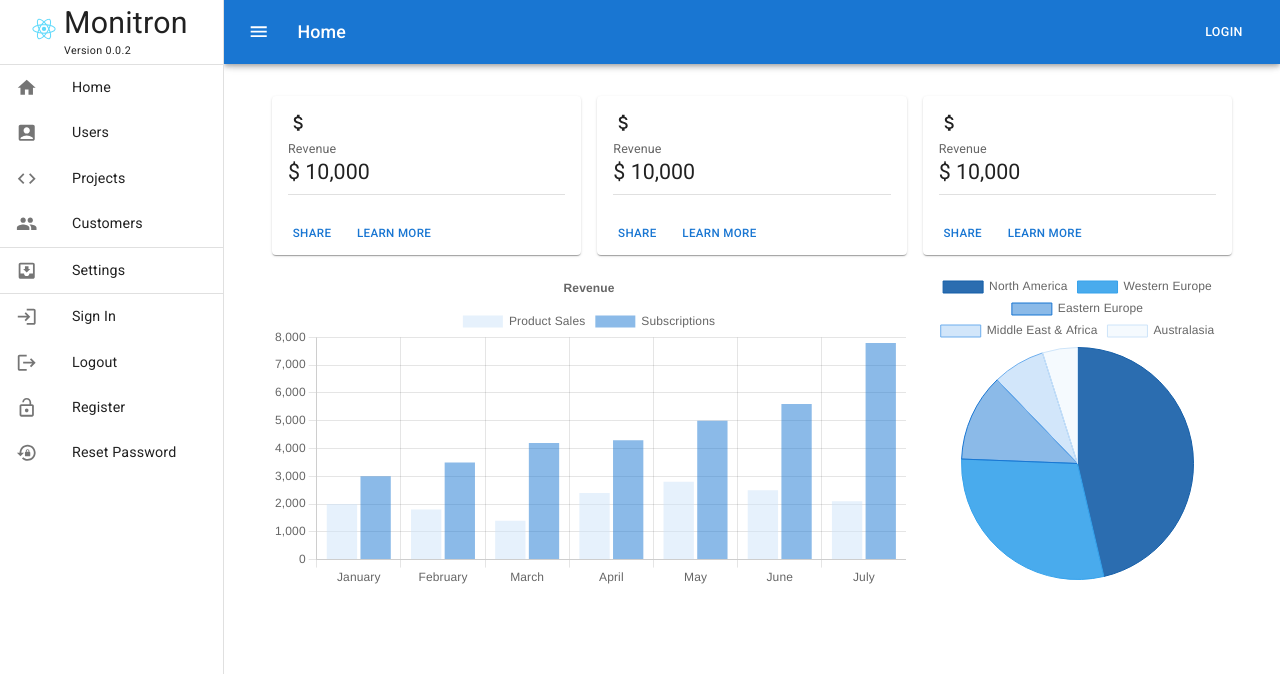
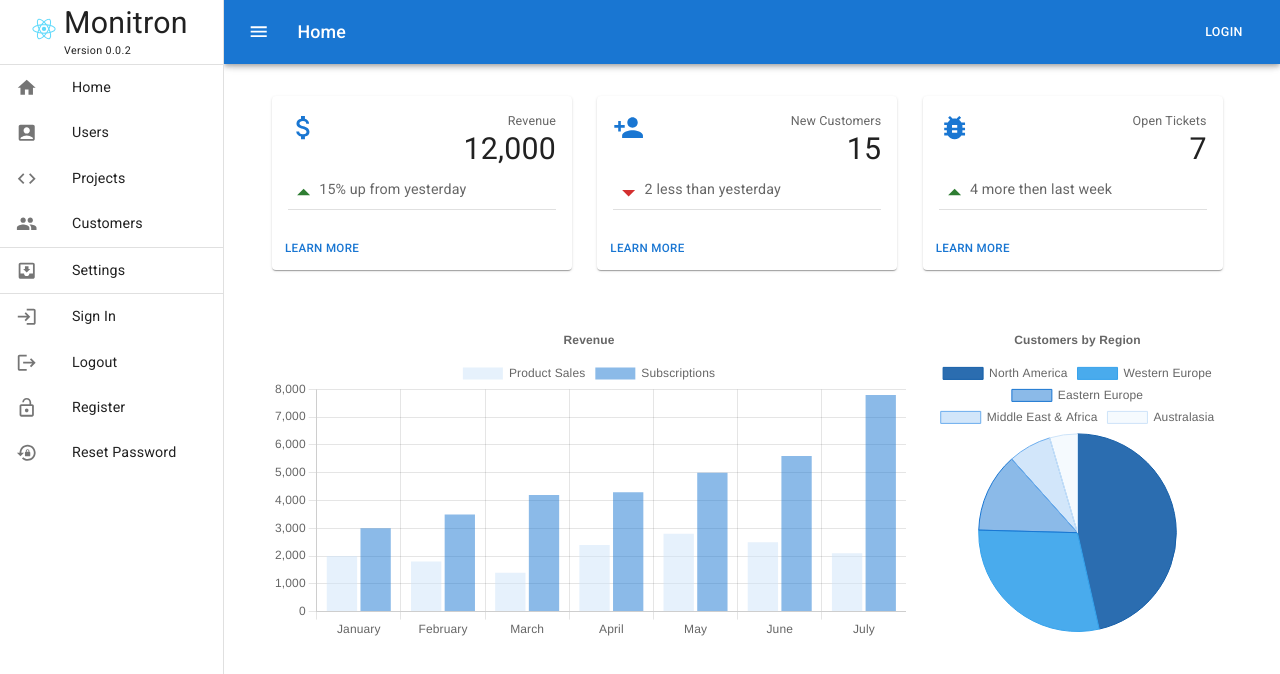
Before and after one commit to liam-grossmann/react-material-admin, a React (Vite) app: page / in a window 1280 px wide. Shown: the top 674 px of the page. Built offline with nearby package versions, Linux system fonts and the light colour scheme.

Commit message:
Indicator card

```diff
--- a/src/data/users.json
+++ b/src/data/users.json
@@ -29,7 +29,7 @@
         "lastName": "Dufort",
         "emailAddress": "elizabeth.duffort@monitron.com",
         "department": "Management",
-        "jobTitle": "Human Resources Director",
+        "jobTitle": "Marketing",
         "hiredDate": "2021-04-01",
         "status": false,
         "gender": "F",
--- /dev/null
+++ b/src/features/dashboard/components/indicator.css
@@ -0,0 +1,19 @@
+.header-container {
+  display: grid;
+  grid-template-columns: auto auto;
+}
+
+.header-icon {
+}
+
+.header-title-value {
+  display: grid;
+  grid-template-columns: auto;
+  text-align: right;
+}
+
+.xx {
+  padding-top: 10px;
+  display: flex;
+  flex-direction: row;
+}
--- a/src/features/dashboard/components/indicator.tsx
+++ b/src/features/dashboard/components/indicator.tsx
@@ -1,31 +1,73 @@
-import { Button, Card, CardActions, CardContent, CardMedia, Divider, Icon, Typography } from "@mui/material"
-import AttachMoneyIcon from '@mui/icons-material/AttachMoney';
+import { Avatar, Button, Card, CardActions, CardContent, CardHeader, CardMedia, Divider, Icon, IconButton, SvgIcon, SvgIconTypeMap, Typography } from "@mui/material"
+import { OverridableComponent } from "@mui/material/OverridableComponent";
+import { useState } from "react";
+import ArrowDropUpIcon from '@mui/icons-material/ArrowDropUp';
+import ArrowDropDownIcon from '@mui/icons-material/ArrowDropDown';
 
-export const Indicator = () => {
+
+import { red } from '@mui/material/colors';
+import FavoriteIcon from '@mui/icons-material/Favorite';
+import ShareIcon from '@mui/icons-material/Share';
+import ExpandMoreIcon from '@mui/icons-material/ExpandMore';
+import MoreVertIcon from '@mui/icons-material/MoreVert';
+import  './indicator.css';
+import { CenterFocusStrong } from "@mui/icons-material";
+
+export interface IndicatorProps {
+  icon: JSX.Element;
+  title: string;
+  valueText: string;
+  isUp: boolean;
+  changeText: string;
+}
+
+
+
+export const Indicator = (props: IndicatorProps) => {
+
+  //console.debug(props);
+  const [icon, setIcon] = useState(() => props.icon);
+  const [title, setTitle] = useState(props.title);
+  const [valueText, setValueText] = useState(props.valueText);
+  const [isUp, setIsUp] = useState(props.isUp);
+  const [changeText, setChangeText] = useState(props.changeText);
+
+
+
   return (
-    <Card sx={{ maxWidth: 345 }}>
-    {/*}
-      <CardMedia
-        component="img"
-        height="140"
-        image="/static/images/cards/contemplative-reptile.jpg"
-        alt="green iguana"
-      />
-      */}
+    <Card sx={{ maxWidth: 300 }}>
       <CardContent>
-        <CardMedia >
-        <AttachMoneyIcon></AttachMoneyIcon>
+        <CardMedia>
+          <div className="header-container">
+            <div className="header-icon">
+                <Typography  component="div">{icon}</Typography>
+            </div>
+            <div className="header-title-value">
+              <Typography variant="body2" color="text.secondary">
+                {title}
+              </Typography>
+              <Typography  variant="h4">
+                {valueText}
+              </Typography>
+            </div>
+
+
+
+
+
+          </div>
         </CardMedia>
-        <Typography variant="body2" color="text.secondary">
-         Revenue
-        </Typography>
-        <Typography gutterBottom variant="h5" component="div">
-          $ 10,000
-        </Typography>
+
+        <Typography className="xx"  variant="subtitle1" color="text.secondary" >
+        {isUp ? <ArrowDropUpIcon color='success' fontSize="large"  /> : <ArrowDropDownIcon color='error' fontSize="large"  />}{changeText}
+            </Typography>
+
+
+
+
         <Divider></Divider>
       </CardContent>
       <CardActions>
-        <Button size="small">Share</Button>
         <Button size="small">Learn More</Button>
       </CardActions>
     </Card>
--- a/src/features/dashboard/components/piechart.tsx
+++ b/src/features/dashboard/components/piechart.tsx
@@ -4,12 +4,24 @@ import { Pie } from 'react-chartjs-2';
 
 ChartJS.register(ArcElement, Tooltip, Legend);
 
+export const options = {
+  responsive: true,
+  plugins: {
+    legend: {
+      position: 'top' as const,
+    },
+    title: {
+      display: true,
+      text: 'Customers by Region',
+    },
+  },
+};
+
 export const data = {
   labels: ['North America', 'Western Europe', 'Eastern Europe', 'Middle East & Africa', 'Australasia'],
   datasets: [
     {
-      label: '# of Votes',
-      data: [19, 12, 5, 3, 2],
+      data: [19450, 12120, 5431, 2956, 1902],
       backgroundColor: [
         'rgba(20, 94, 168, 0.9)',
         'rgba(54, 162, 235, 0.9)',
@@ -30,5 +42,5 @@ export const data = {
 };
 
 export function PieChart() {
-  return <Pie data={data} />;
+  return <Pie options={options}  data={data} />;
 }
--- a/src/features/dashboard/dashboard.tsx
+++ b/src/features/dashboard/dashboard.tsx
@@ -2,22 +2,42 @@ import { Grid } from "@mui/material"
 import { BarChart } from "./components/barchart"
 import { Indicator } from "./components/indicator"
 import { PieChart } from "./components/piechart"
+import AttachMoneyIcon from '@mui/icons-material/AttachMoney';
+import PersonAddIcon from '@mui/icons-material/PersonAdd';
+import BugReportIcon from '@mui/icons-material/BugReport';
 
 export const Dashboard = () => {
     return (
         <Grid container spacing={2}>
 
             <Grid item xs={4}>
-                <Indicator></Indicator>
+                <Indicator icon={<AttachMoneyIcon color='primary' fontSize="large" />}
+                    title={"Revenue"}
+                    valueText={"12,000"}
+                    isUp={true}
+                    changeText={"15% up from yesterday"} />
             </Grid>
 
             <Grid item xs={4}>
-                <Indicator></Indicator>
+                <Indicator icon={<PersonAddIcon color='primary' fontSize="large" />}
+                    title={"New Customers"}
+                    valueText={"15"}
+                    isUp={false}
+                    changeText={"2 less than yesterday"} />
             </Grid>
 
             <Grid item xs={4}>
-                <Indicator></Indicator>
+                <Indicator icon={<BugReportIcon color="primary" fontSize="large" />}
+                    title={"Open Tickets"}
+                    valueText={"7"}
+                    isUp={true}
+                    changeText={"4 more then last week"} />
             </Grid>
+
+            <Grid item xs={12}>
+                &nbsp;
+            </Grid>
+
 
             <Grid item xs={8}>
                 <BarChart></BarChart>
--- a/src/features/users/users.tsx
+++ b/src/features/users/users.tsx
@@ -41,7 +41,6 @@ export const Users = () => {
           <TableCell>Email</TableCell>
           <TableCell>Department</TableCell>
           <TableCell>Job Title</TableCell>
-          <TableCell>Hired Date</TableCell>
           <TableCell>Status</TableCell>
           <TableCell>Action</TableCell>
         </TableRow>
@@ -59,7 +58,6 @@ export const Users = () => {
             <TableCell>{user.emailAddress}</TableCell>
             <TableCell>{user.department}</TableCell>
             <TableCell>{user.jobTitle}</TableCell>
-            <TableCell>{user.hiredDate?.toString()}</TableCell>
             <TableCell>{user.status?.toString()}</TableCell>
             <TableCell><IconButton aria-label='Edit' title='Edit' size='small' onClick={() => handleEditUserClick(user.id)}><EditIcon></EditIcon></IconButton></TableCell>
           </TableRow>
```
